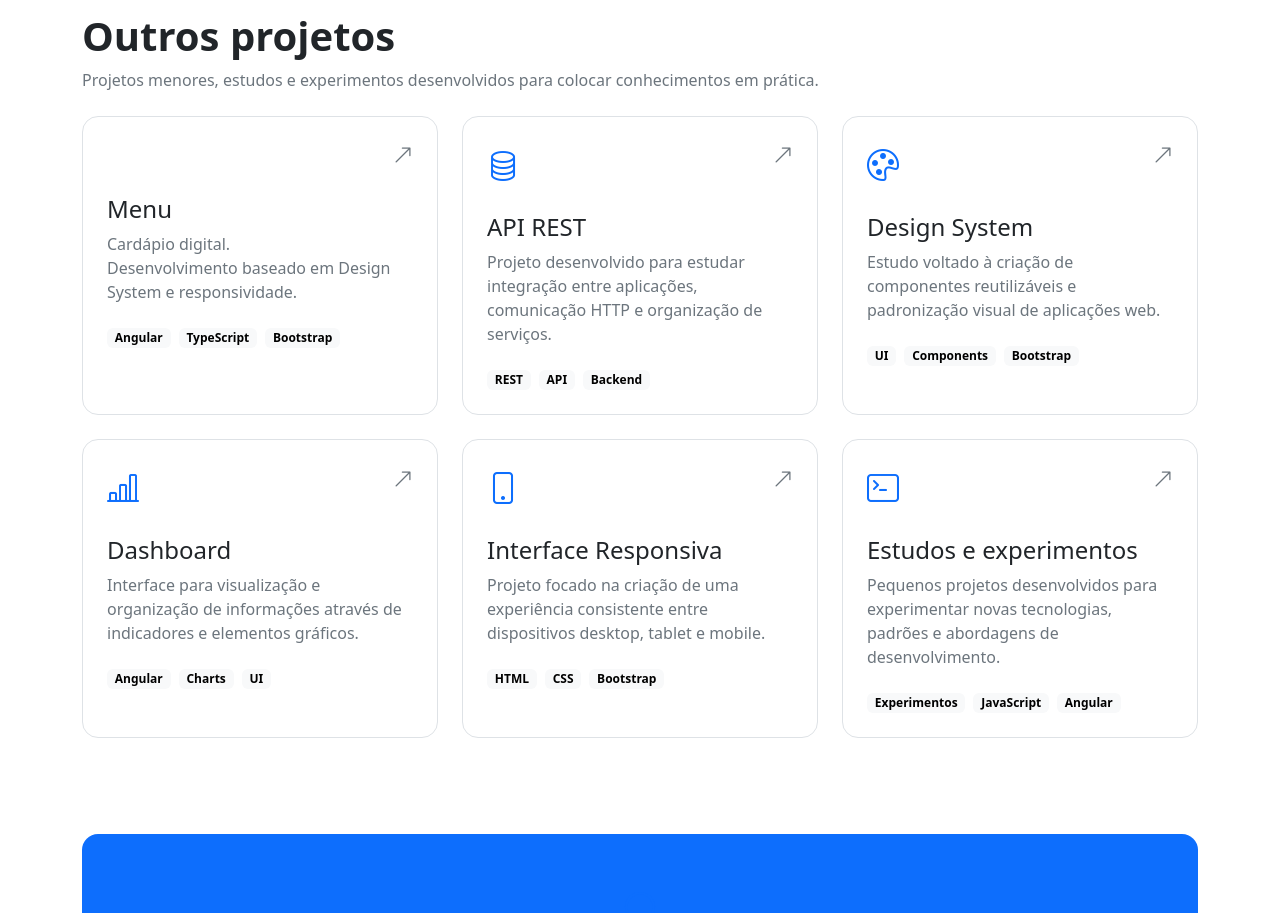
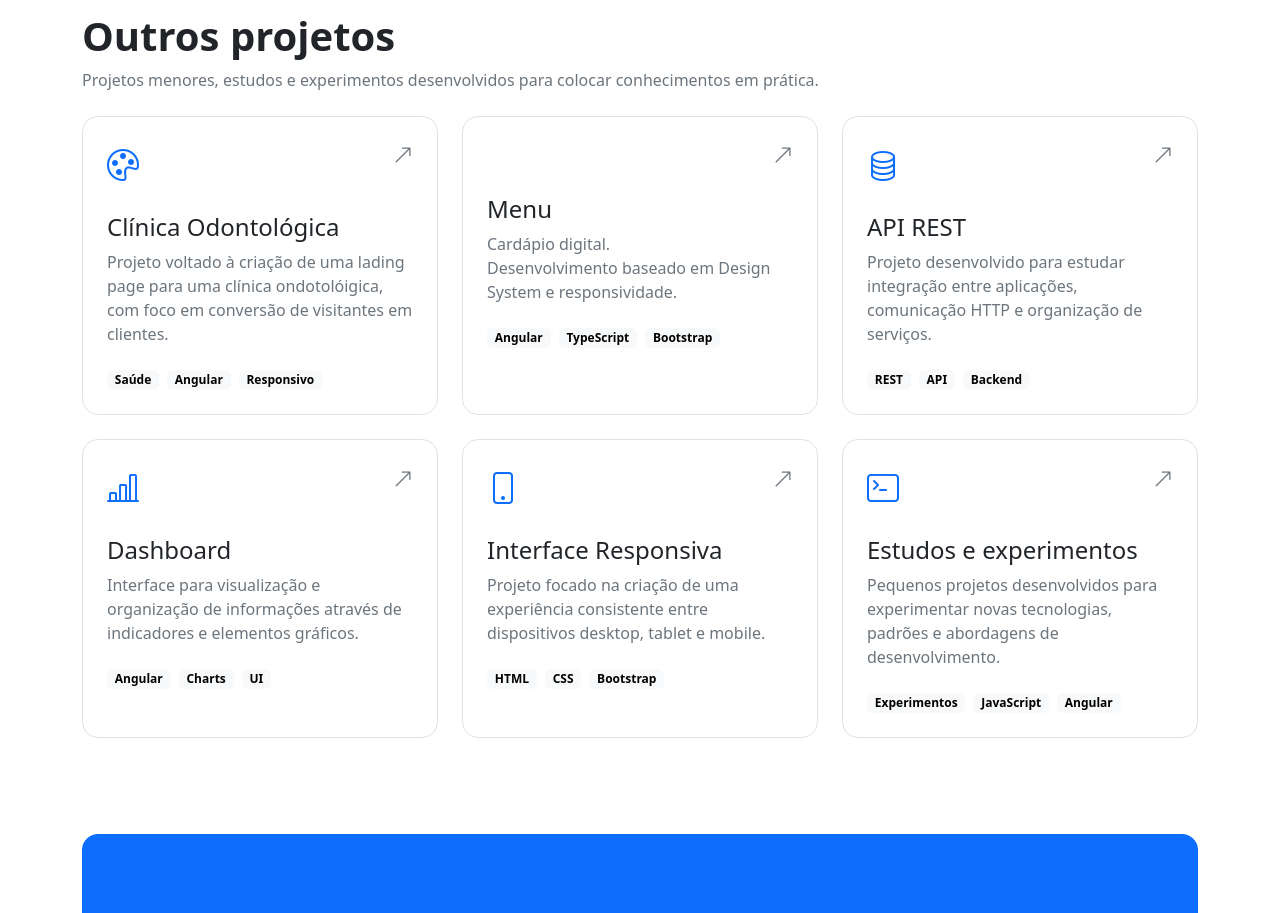
Before and after one commit to ronaldosabino/professional-portfolio, an Angular app: page /projects in a window 1280 px wide. Shown: the part 1786-2699 px from the top of the page. Built offline with nearby package versions, Linux system fonts and the light colour scheme.

Commit message:
feat: update projects section to include dental clinic project details and restructure tags

```diff
--- a/src/app/features/projects/projects.html
+++ b/src/app/features/projects/projects.html
@@ -396,6 +396,55 @@
 
     <div class="row g-4">
 
+        <!-- DENTAL CLINIC -->
+
+        <div class="col-md-6 col-lg-4">
+
+            <article class="border rounded-4 p-4 h-100">
+
+                <div class="d-flex justify-content-between">
+
+                    <i class="bi bi-palette fs-2 text-primary"></i>
+
+                    <a href="https://www.figma.com/proto/X2EoV309FwtS6h7yPNni8Z/CARD%C3%81PIO-DIGITAL?node-id=13-267&t=knp6glFnt2fdl0At-0&scaling=scale-down&content-scaling=fixed&page-id=0%3A1" target="_blank" rel="noopener noreferrer" class="text-secondary" [attr.aria-label]="projectsPage.otherProjects.dentalClinic.openProject">
+                        <i class="bi bi-arrow-up-right fs-5"></i>
+                    </a>
+
+                </div>
+
+
+                <div class="mt-4">
+
+                    <h3 class="fs-4">
+                        {{ projectsPage.otherProjects.dentalClinic.title }}
+                    </h3>
+
+                    <p class="text-secondary">
+                        {{ projectsPage.otherProjects.dentalClinic.description }}
+                    </p>
+
+                </div>
+
+
+                <div class="d-flex flex-wrap gap-2 mt-4">
+
+                    <span class="badge text-bg-light">
+                        {{ projectsPage.otherProjects.dentalClinic.tags.health }}
+                    </span>
+
+                    <span class="badge text-bg-light">
+                        {{ projectsPage.otherProjects.dentalClinic.tags.angular }}
+                    </span>
+
+                    <span class="badge text-bg-light">
+                        {{ projectsPage.otherProjects.dentalClinic.tags.responsive }}
+                    </span>
+
+                </div>
+
+            </article>
+
+        </div>
 
         <!-- MENU -->
 
@@ -497,58 +546,6 @@
             </article>
 
         </div>
-
-
-        <!-- DESIGN SYSTEM -->
-
-        <div class="col-md-6 col-lg-4">
-
-            <article class="border rounded-4 p-4 h-100">
-
-                <div class="d-flex justify-content-between">
-
-                    <i class="bi bi-palette fs-2 text-primary"></i>
-
-                    <a href="https://www.figma.com/proto/X2EoV309FwtS6h7yPNni8Z/CARD%C3%81PIO-DIGITAL?node-id=13-267&t=knp6glFnt2fdl0At-0&scaling=scale-down&content-scaling=fixed&page-id=0%3A1" target="_blank" rel="noopener noreferrer" class="text-secondary" [attr.aria-label]="projectsPage.otherProjects.designSystem.openProject">
-                        <i class="bi bi-arrow-up-right fs-5"></i>
-                    </a>
-
-                </div>
-
-
-                <div class="mt-4">
-
-                    <h3 class="fs-4">
-                        {{ projectsPage.otherProjects.designSystem.title }}
-                    </h3>
-
-                    <p class="text-secondary">
-                        {{ projectsPage.otherProjects.designSystem.description }}
-                    </p>
-
-                </div>
-
-
-                <div class="d-flex flex-wrap gap-2 mt-4">
-
-                    <span class="badge text-bg-light">
-                        {{ projectsPage.otherProjects.designSystem.tags.ui }}
-                    </span>
-
-                    <span class="badge text-bg-light">
-                        {{ projectsPage.otherProjects.designSystem.tags.components }}
-                    </span>
-
-                    <span class="badge text-bg-light">
-                        {{ projectsPage.otherProjects.designSystem.tags.bootstrap }}
-                    </span>
-
-                </div>
-
-            </article>
-
-        </div>
-
 
         <!-- DASHBOARD -->
 
--- a/src/app/features/projects/projects.ts
+++ b/src/app/features/projects/projects.ts
@@ -85,6 +85,17 @@ export class Projects {
       title: '',
       description: '',
 
+      dentalClinic: {
+        title: '',
+        description: '',
+        openProject: '',
+        tags: {
+          health: '',
+          angular: '',
+          responsive: '',
+        },
+      },
+
       menu: {
         title: '',
         description: '',
@@ -104,17 +115,6 @@ export class Projects {
           rest: '',
           api: '',
           backend: '',
-        },
-      },
-
-      designSystem: {
-        title: '',
-        description: '',
-        openProject: '',
-        tags: {
-          ui: '',
-          components: '',
-          bootstrap: '',
         },
       },
 
@@ -250,6 +250,18 @@ export class Projects {
           description:
             'Projetos menores, estudos e experimentos desenvolvidos para colocar conhecimentos em prática.',
 
+          dentalClinic: {
+            title: 'Clínica Odontológica',
+            description:
+              'Projeto voltado à criação de uma lading page para uma clínica ondotolóigica, com foco em conversão de visitantes em clientes.',
+            openProject: 'Abrir projeto',
+            tags: {
+              health: 'Saúde',
+              angular: 'Angular',
+              responsive: 'Responsivo',
+            },
+          },
+
           menu: {
             title: 'Menu',
             description:
@@ -271,18 +283,6 @@ export class Projects {
               rest: 'REST',
               api: 'API',
               backend: 'Backend',
-            },
-          },
-
-          designSystem: {
-            title: 'Design System',
-            description:
-              'Estudo voltado à criação de componentes reutilizáveis e padronização visual de aplicações web.',
-            openProject: 'Abrir projeto',
-            tags: {
-              ui: 'UI',
-              components: 'Components',
-              bootstrap: 'Bootstrap',
             },
           },
 
@@ -414,6 +414,18 @@ export class Projects {
           description:
             'Smaller projects, studies, and experiments developed to put knowledge into practice.',
 
+          dentalClinic: {
+            title: 'Dental Clinic',
+            description:
+              'Project focused on creating a landing page for a dental clinic, with the goal of converting visitors into clients.',
+            openProject: 'Open project',
+            tags: {
+              health: 'Health',
+              angular: 'Angular',
+              responsive: 'Responsive',
+            },
+          },
+
           menu: {
             title: 'Menu',
             description:
@@ -435,18 +447,6 @@ export class Projects {
               rest: 'REST',
               api: 'API',
               backend: 'Backend',
-            },
-          },
-
-          designSystem: {
-            title: 'Design System',
-            description:
-              'Study focused on creating reusable components and visual standardization for web applications.',
-            openProject: 'Open project',
-            tags: {
-              ui: 'UI',
-              components: 'Components',
-              bootstrap: 'Bootstrap',
             },
           },
 
@@ -578,6 +578,18 @@ export class Projects {
           description:
             'Proyectos pequeños, estudios y experimentos desarrollados para poner los conocimientos en práctica.',
 
+          dentalClinic: {
+            title: 'Clínica Dental',
+            description:
+              'Proyecto orientado a la creación de una landing page para una clínica odontológica, con el objetivo de convertir visitantes en clientes.',
+            openProject: 'Abrir proyecto',
+            tags: {
+              health: 'Salud',
+              angular: 'Angular',
+              responsive: 'Responsivo',
+            },
+          },
+
           menu: {
             title: 'Menú',
             description: 'Menú digital. \nDesarrollo basado en Design System y diseño responsivo.',
@@ -598,18 +610,6 @@ export class Projects {
               rest: 'REST',
               api: 'API',
               backend: 'Backend',
-            },
-          },
-
-          designSystem: {
-            title: 'Design System',
-            description:
-              'Estudio enfocado en la creación de componentes reutilizables y la estandarización visual de aplicaciones web.',
-            openProject: 'Abrir proyecto',
-            tags: {
-              ui: 'UI',
-              components: 'Components',
-              bootstrap: 'Bootstrap',
             },
           },
 
```
